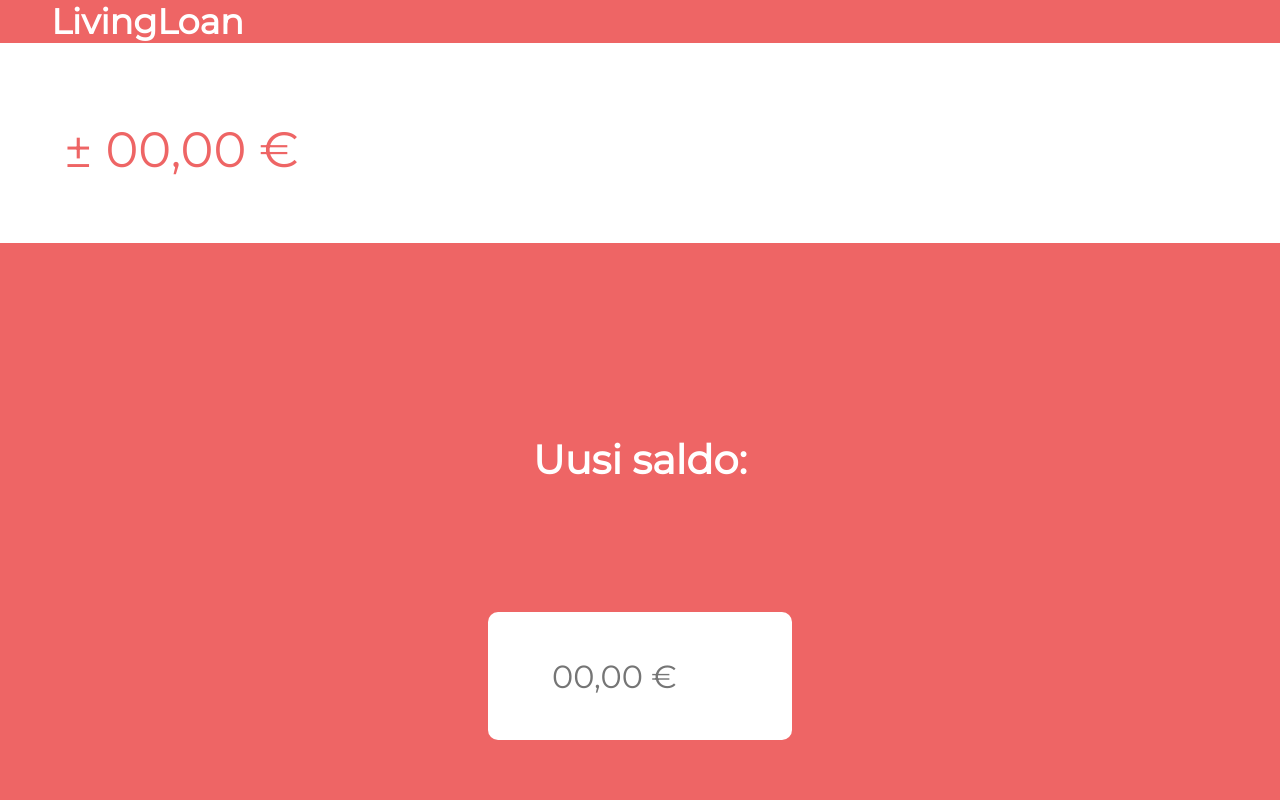
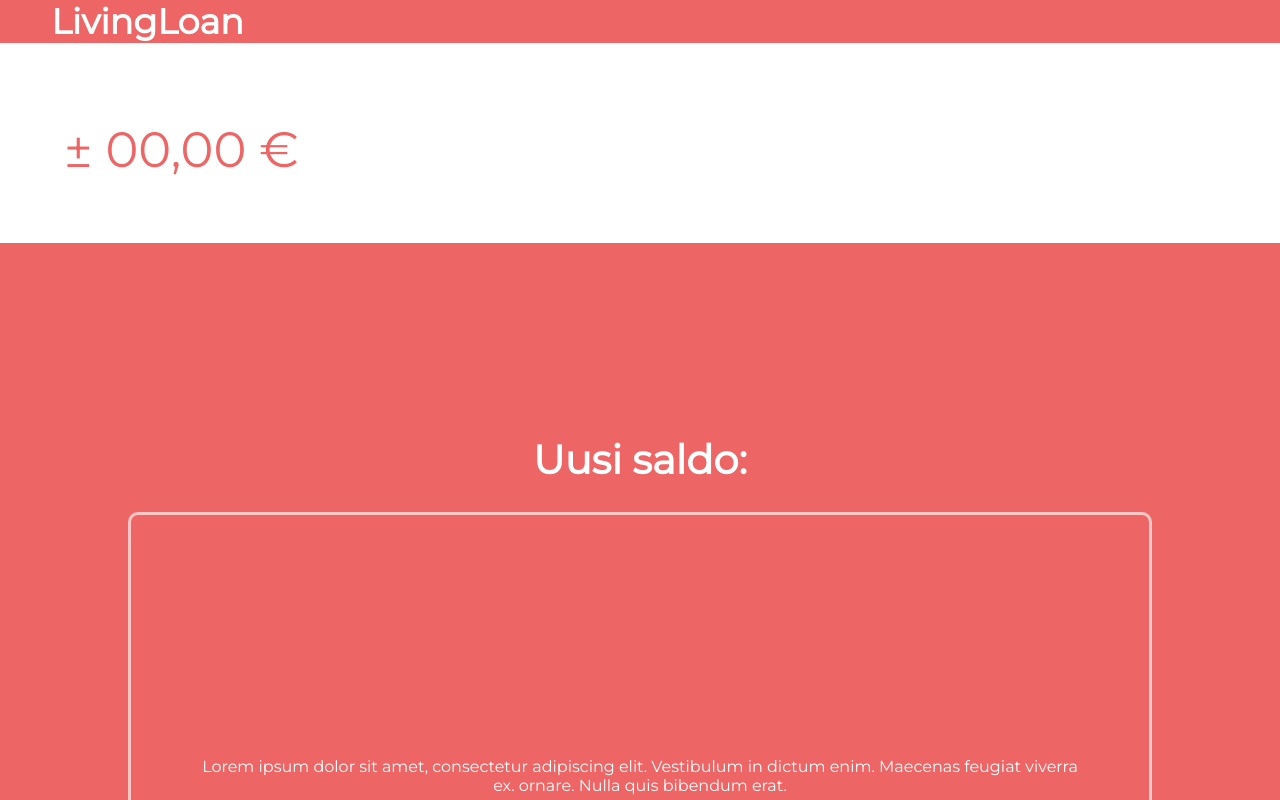
Before and after one commit to spoilaro/livingloan, a React (Create React App) app: page / in a window 1280 px wide. Shown: the top 800 px of the page. Built offline with nearby package versions, Linux system fonts and the light colour scheme.

Commit message:
Info window stylised and overall look is ready.

```diff
--- a/src/App.js
+++ b/src/App.js
@@ -5,6 +5,7 @@ import TitleBar from "./components/TitleBar";
 import { surviveMaybe } from "./backend/Calculator"
 import ResultWindow from "./components/ResultWindow";
 import CalculateWindow from "./components/CalculateWindow"
+import InfoWindow from "./components/InfoWindow"
 
 class App extends React.Component{
 
@@ -25,6 +26,7 @@ class App extends React.Component{
         <TitleBar/>
         <ResultWindow/>
         <CalculateWindow/>
+        <InfoWindow/>
       </div>
     )
   }
--- /dev/null
+++ b/src/components/InfoWindow.js
@@ -0,0 +1,60 @@
+import React, { Component } from 'react'
+import { AiOutlineInfoCircle } from 'react-icons/ai'
+
+export class InfoWindow extends Component {
+    render() {
+
+        const backgroundStyle = {
+            height: "50vh",
+            width: "80%",
+            backgroundColor: "#EE6565",
+            position: "absolute",
+            marginLeft: "10%",
+            marginTop: "40%",
+            display: "flex",
+            flexFlow: "column",
+            borderRadius: "10px",
+            border: "solid #FAC6C6 3px",
+            padding: "5%",
+        }
+        const InfoLogoStyle = {
+            fontSize: "3em",
+            backgroundColor: "#EE6565",
+            color: "white",
+            marginLeft: "37%",
+            marginTop: "10%"
+        }
+        const TextStyle = {
+            color: "white",
+            backgroundColor: "#EE6565",
+            textAlign: "center",
+            marginTop: "10%",
+            fontSize: "1"
+        }
+        const buttonStyle = {
+            backgroundColor: "white",
+            height: "10%",
+            width: "50%",
+            color: "#EE6565",
+            border: "none",
+            borderRadius: "15px",
+            fontSize: "1.2em",
+            marginTop: "10%",
+            marginLeft: "24%"
+
+        }
+
+        return (
+            <div style={backgroundStyle}>
+                <AiOutlineInfoCircle style={InfoLogoStyle}/>
+                <p style={TextStyle}>Lorem ipsum dolor sit amet, consectetur adipiscing elit.
+                    Vestibulum in dictum enim. Maecenas feugiat viverra ex. ornare.
+                    Nulla quis bibendum erat.
+                </p>
+                <input style={buttonStyle} type="submit" value="OK" ></input>
+            </div>
+        )
+    }
+}
+
+export default InfoWindow
```
